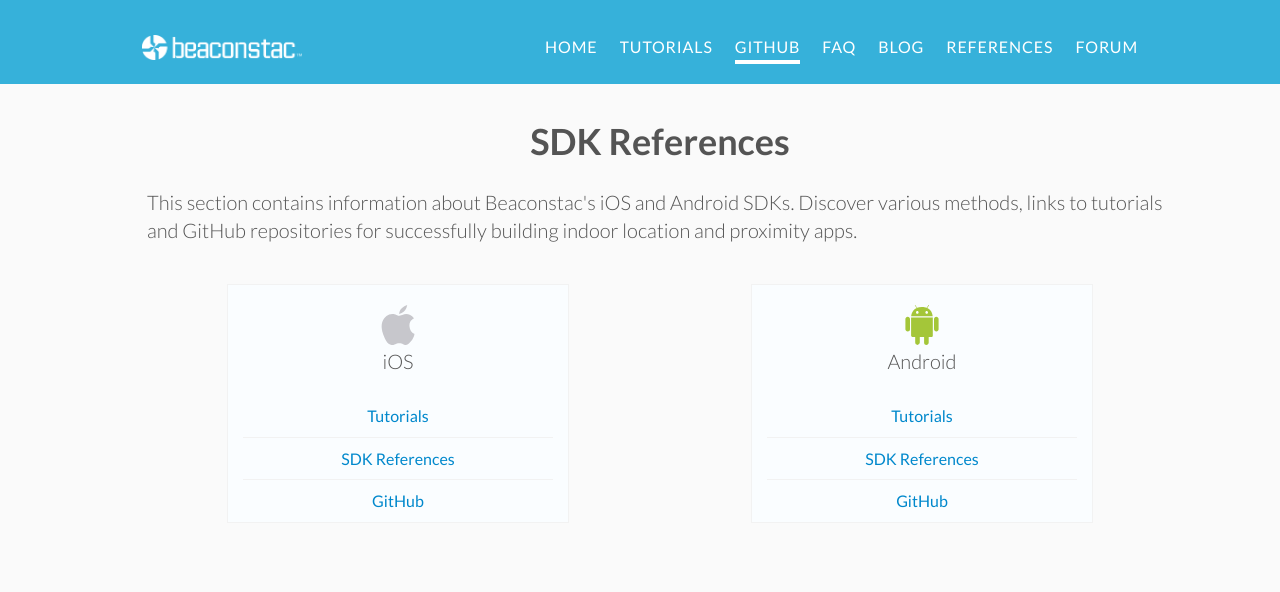
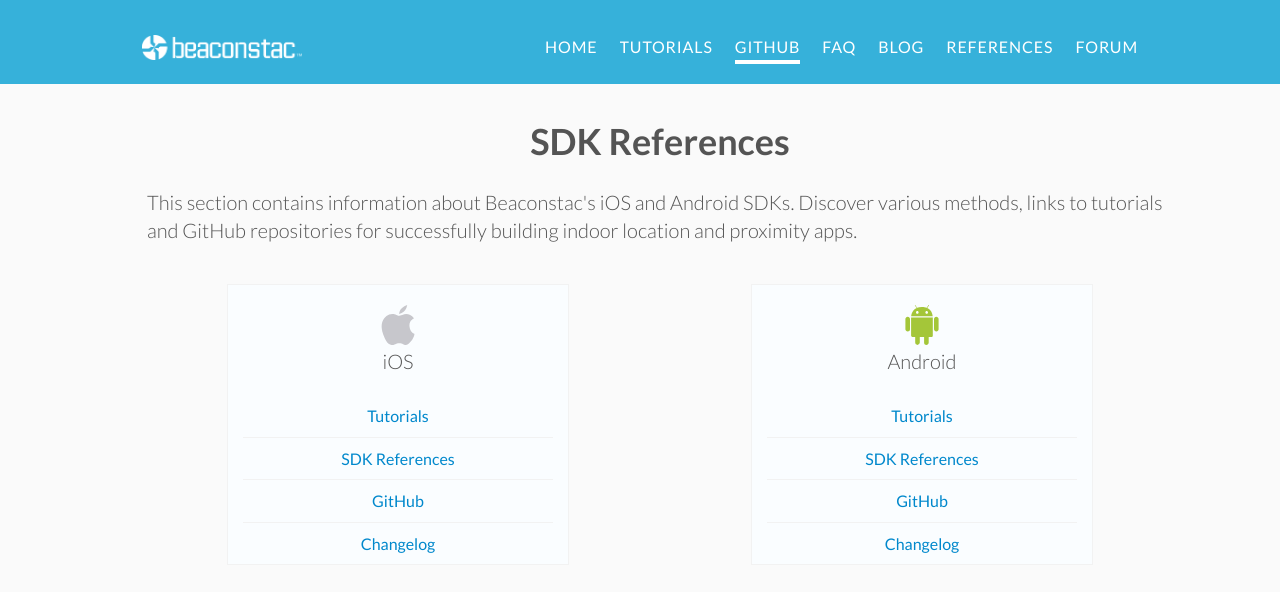
Before and after one commit to hulkco/beaconstac.github.io, a Jekyll site: the page built from docs/references.md, in a window 1280 px wide and 900 px high. Shown: the top 592 px of the window. Built offline with Jekyll 4.4.1, drawn with Linux system fonts in a browser that asks for light colours; nearby versions of some CDN libraries; some web fonts are replaced.

Commit message:
BCN-533 done

```diff
--- a/_includes/references_template.html
+++ b/_includes/references_template.html
@@ -19,8 +19,11 @@
                     <li>
                         <a href="/docs/references/ios/index.html">SDK References</a>
                     </li>
+                    <li>
+                        <a href="https://github.com/Beaconstac/iOS-SDK">GitHub</a>
+                    </li>
                     <li style="border:none;">
-                        <a href="https://github.com/Beaconstac/iOS-SDK">GitHub</a>
+                        <a href="https://github.com/Beaconstac/iOS-SDK/blob/master/CHANGELOG.md" target="_blank">Changelog</a>
                     </li>
                 </ul>
             </div>
@@ -34,8 +37,11 @@
                     <li>
                         <a href="/docs/references/android/index.html">SDK References</a>
                     </li>
+                    <li>
+                        <a href="https://github.com/Beaconstac/Android-SDK">GitHub</a>
+                    </li>
                     <li style="border:none;">
-                        <a href="https://github.com/Beaconstac/Android-SDK">GitHub</a>
+                        <a href="https://github.com/Beaconstac/Android-SDK/releases" target="_blank">Changelog</a>
                     </li>
                 </ul>
             </div>
```
